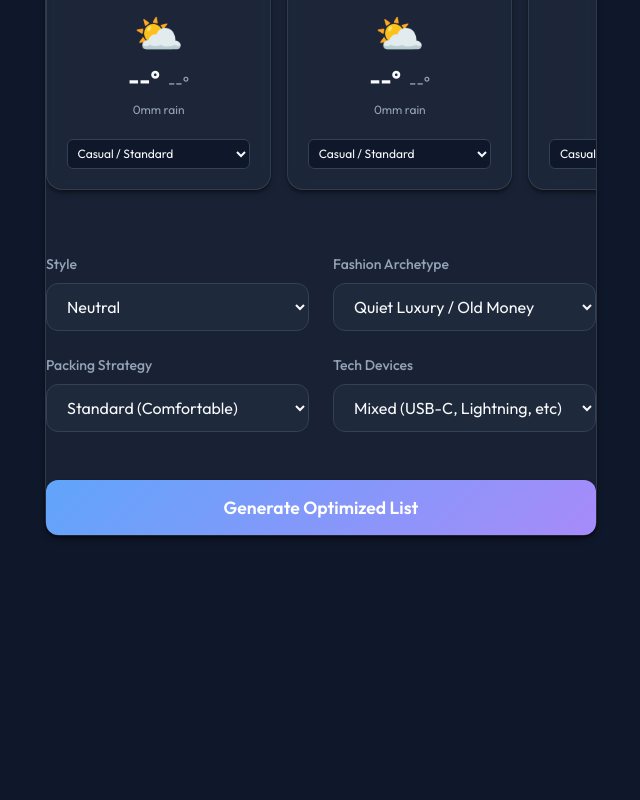
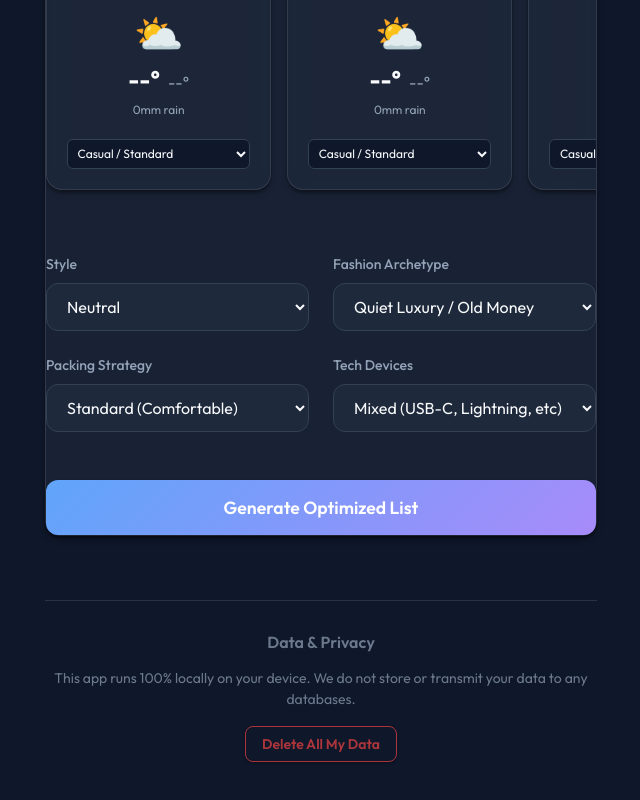
Before and after one commit to jf1shh/Travel-Packing-Optimizer, a React (Vite) app: page / in a window 1280 px wide. Shown: the part 973-1773 px from the top of the page, without its empty margins (319-959 px from the left). Before the commit the page ends 1621 px from the top, so only its background shows below. Built offline with nearby package versions, Linux system fonts and the light colour scheme.

Commit message:
feat: complete security, privacy, and optimization audit fixes

```diff
--- a/src/App.jsx
+++ b/src/App.jsx
@@ -126,6 +126,9 @@ function App() {
 
       setWeatherDataArray(allWeatherData);
 
+      // Unblock main thread to allow loading spinner to render
+      await new Promise(resolve => setTimeout(resolve, 50));
+
       const result = generatePackingList(allWeatherData, duration, gender, suitcaseVolume, palette, travelMode, dailyActivities, wardrobe, packingStrategy, techPorts, dailyDestinations, destinations);
 
       setPackingList(result.list);
@@ -144,6 +147,13 @@ function App() {
     setOutfits(null);
     setSuitcaseVolume(0);
     localStorage.removeItem('travelPackerState');
+  };
+
+  const handleDeleteAllData = () => {
+    if (window.confirm("Are you sure you want to completely delete all saved data, including your Wardrobe and Trip preferences? This cannot be undone.")) {
+      localStorage.clear();
+      window.location.reload();
+    }
   };
 
   const toggleItem = (category, itemId) => {
@@ -304,6 +314,27 @@ function App() {
           isOpen={isWardrobeOpen}
           onClose={() => setIsWardrobeOpen(false)}
         />
+
+        <div style={{ marginTop: '4rem', padding: '2rem 0', borderTop: '1px solid var(--border-color)', textAlign: 'center', opacity: 0.7 }}>
+          <h4 style={{ marginBottom: '1rem', color: 'var(--text-secondary)' }}>Data & Privacy</h4>
+          <p style={{ fontSize: '0.875rem', marginBottom: '1rem', color: 'var(--text-secondary)' }}>
+            This app runs 100% locally on your device. We do not store or transmit your data to any databases.
+          </p>
+          <button
+            onClick={handleDeleteAllData}
+            style={{
+              background: 'transparent',
+              color: '#ef4444',
+              border: '1px solid #ef4444',
+              padding: '0.5rem 1rem',
+              borderRadius: '8px',
+              fontSize: '0.875rem',
+              cursor: 'pointer'
+            }}
+          >
+            Delete All My Data
+          </button>
+        </div>
       </main>
     </div>
   );
--- a/src/services/api.js
+++ b/src/services/api.js
@@ -54,11 +54,23 @@ export const fetchWeather = async (lat, lon, startDateStr, endDateStr) => {
 
     if (data.error) throw new Error(data.reason || 'Weather API Error');
     if (data.daily) {
+      localStorage.setItem(`weather_${lat}_${lon}`, JSON.stringify(data.daily));
       return data.daily;
     }
     throw new Error('Weather data not available for these dates');
   } catch (error) {
-    console.error("Weather Fetch Error:", error);
-    throw error;
+    const cached = localStorage.getItem(`weather_${lat}_${lon}`);
+    if (cached) {
+      console.log("Using cached offline weather for", lat, lon);
+      return JSON.parse(cached);
+    }
+    console.error("Weather Fetch Error and no cache:", error);
+    // Deep fallback so app doesn't crash on airplane mode without cache
+    return {
+      time: [startDateStr],
+      temperature_2m_max: [20],
+      temperature_2m_min: [10],
+      precipitation_sum: [0]
+    };
   }
 };
```
